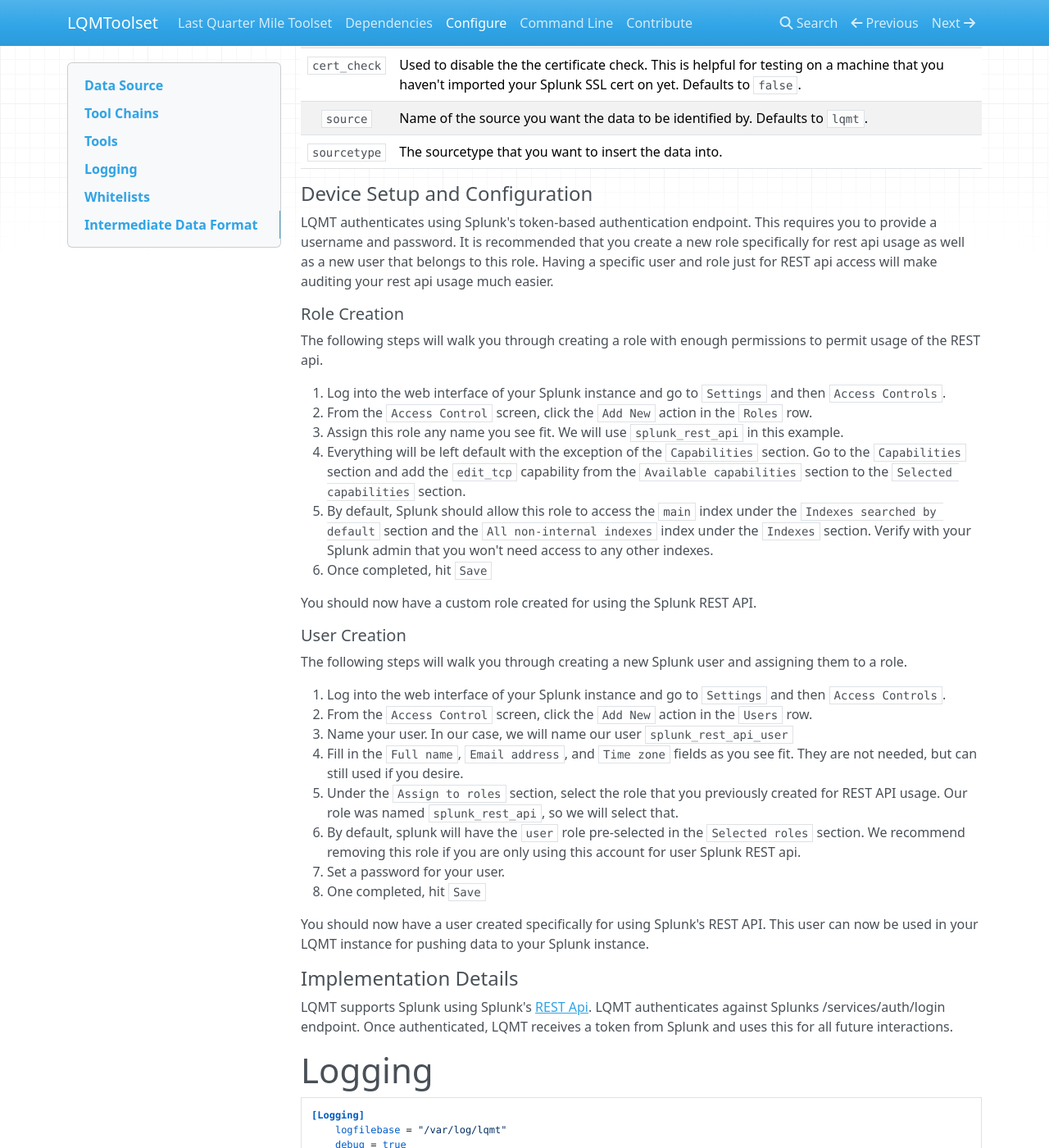
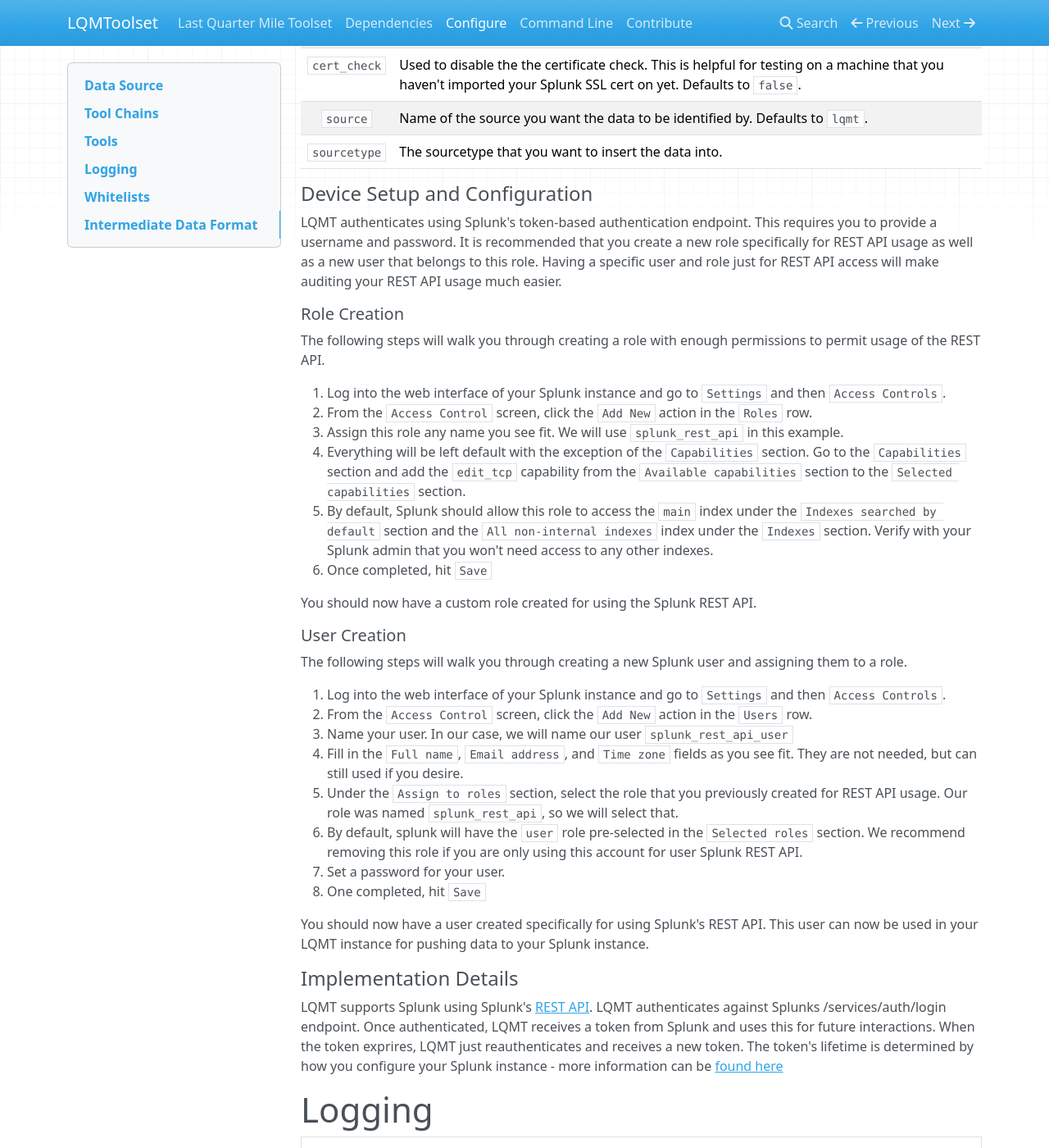
Before and after one commit to anl-cyberscience/LQMToolset, an MkDocs documentation site: the page built from docs/configure.md, in a window 1280 px wide and 1400 px high, scrolled down 8371 px. Shown: the whole window at 82% size. Built offline with MkDocs 1.6.1, drawn with Linux system fonts in a browser that asks for light colours; nearby versions of some CDN libraries; old or Windows-style settings are respelled for this version of MkDocs; some of the changed text lies outside the part shown.

Commit message:
Documentation Update
- Fleshed out the section on implementation details.
- Consistency on usage of `REST API`

```diff
--- a/docs/configure.md
+++ b/docs/configure.md
@@ -247,7 +247,7 @@
 :---------------------: | :-----------
 `name`                  | A unique name identifying this tool instance.
 `host`                  | Host address of your Splunk instance.
-`port`                  | Port used to communicate with your Splunk instances REST Api interface. Defaults to `8089`.
+`port`                  | Port used to communicate with your Splunk instances REST API interface. Defaults to `8089`.
 `username`              | Username that you want to authenticate with.
 `password`              | Password that you want to authenticate with.
 `cert_check`            | Used to disable the the certificate check. This is helpful for testing on a machine that you haven't imported your Splunk SSL cert on yet. Defaults to `false`.
@@ -256,12 +256,12 @@
 
 #### Device Setup and Configuration
 LQMT authenticates using Splunk's token-based authentication endpoint. This requires you to provide a username and
-password. It is recommended that you create a new role specifically for rest api usage as well as a new user that
-belongs to this role. Having a specific user and role just for REST api access will make auditing your rest api usage
+password. It is recommended that you create a new role specifically for REST API usage as well as a new user that
+belongs to this role. Having a specific user and role just for REST API access will make auditing your REST API usage
 much easier.
 
 ##### Role Creation
-The following steps will walk you through creating a role with enough permissions to permit usage of the REST api.
+The following steps will walk you through creating a role with enough permissions to permit usage of the REST API.
 
 1. Log into the web interface of your Splunk instance and go to `Settings` and then `Access Controls`.
 2. From the `Access Control` screen, click the `Add New` action in the `Roles` row.
@@ -286,7 +286,7 @@
 5. Under the `Assign to roles` section, select the role that you previously created for REST API usage. Our role was
 named `splunk_rest_api`, so we will select that.
 6. By default, splunk will have the `user` role pre-selected in the `Selected roles` section. We recommend removing this
-role if you are only using this account for user Splunk REST api.
+role if you are only using this account for user Splunk REST API.
 7. Set a password for your user.
 8. One completed, hit `Save`
 
@@ -294,9 +294,11 @@
 instance for pushing data to your Splunk instance.
 
 #### Implementation Details
-LQMT supports Splunk using Splunk's [REST Api](http://dev.splunk.com/restapi). LQMT authenticates against Splunks
-/services/auth/login endpoint. Once authenticated, LQMT receives a token from Splunk and uses this for all future
-interactions.
+LQMT supports Splunk using Splunk's [REST API](http://dev.splunk.com/restapi). LQMT authenticates against Splunks
+/services/auth/login endpoint. Once authenticated, LQMT receives a token from Splunk and uses this for future
+interactions. When the token exprires, LQMT just reauthenticates and receives a new token.
+The token's lifetime is determined by how you configure your Splunk instance - more information can be
+[found here](http://docs.splunk.com/Documentation/Splunk/6.5.1/Admin/Configureusertimeouts)
 
 # Logging
 
```
